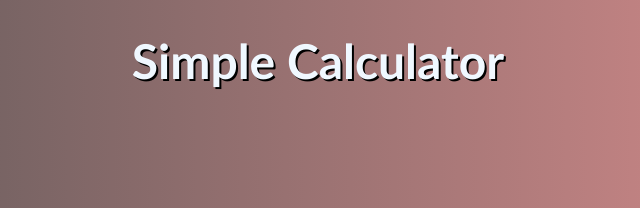
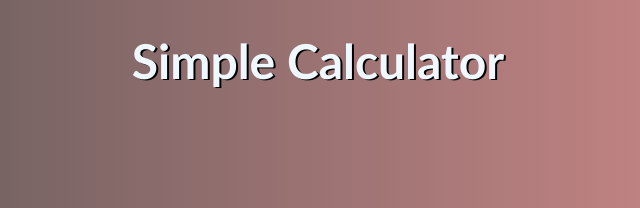
Before and after one commit to unreal0901/calculator, a plain HTML site: page index.html in a window 1280 px wide. Shown: the top 208 px of the page, 322-962 px from the left. Drawn offline with Linux system fonts and the light colour scheme.

Commit message:
Update styles.css
update

```diff
--- a/styles.css
+++ b/styles.css
@@ -16,7 +16,7 @@ h1 {
   font-size: 3rem;
   color: aliceblue;
   font-weight: bolder;
-  text-shadow: 2px 2px black;
+  text-shadow: 2px 1px black;
 }
 
 .calculator-grid {
```
